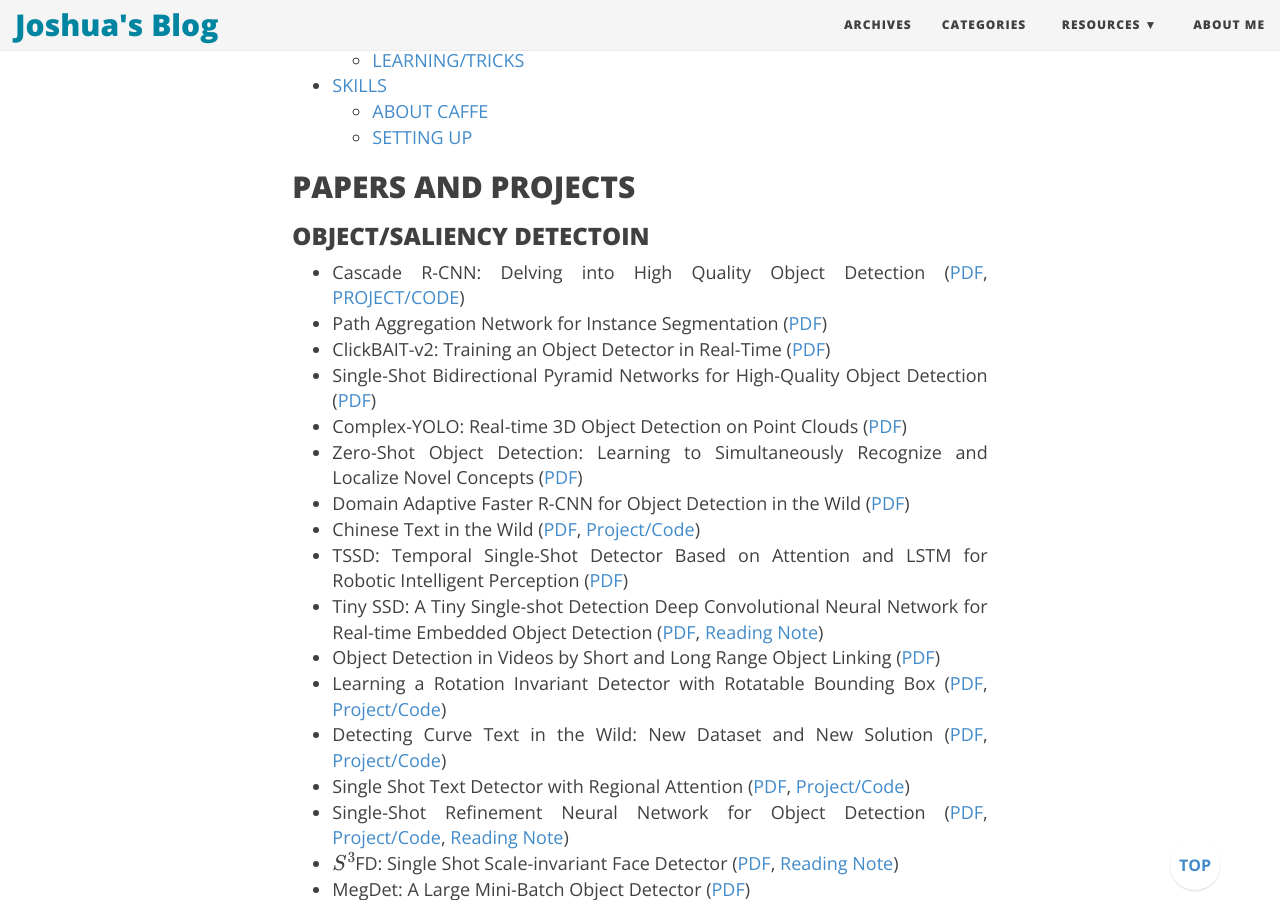
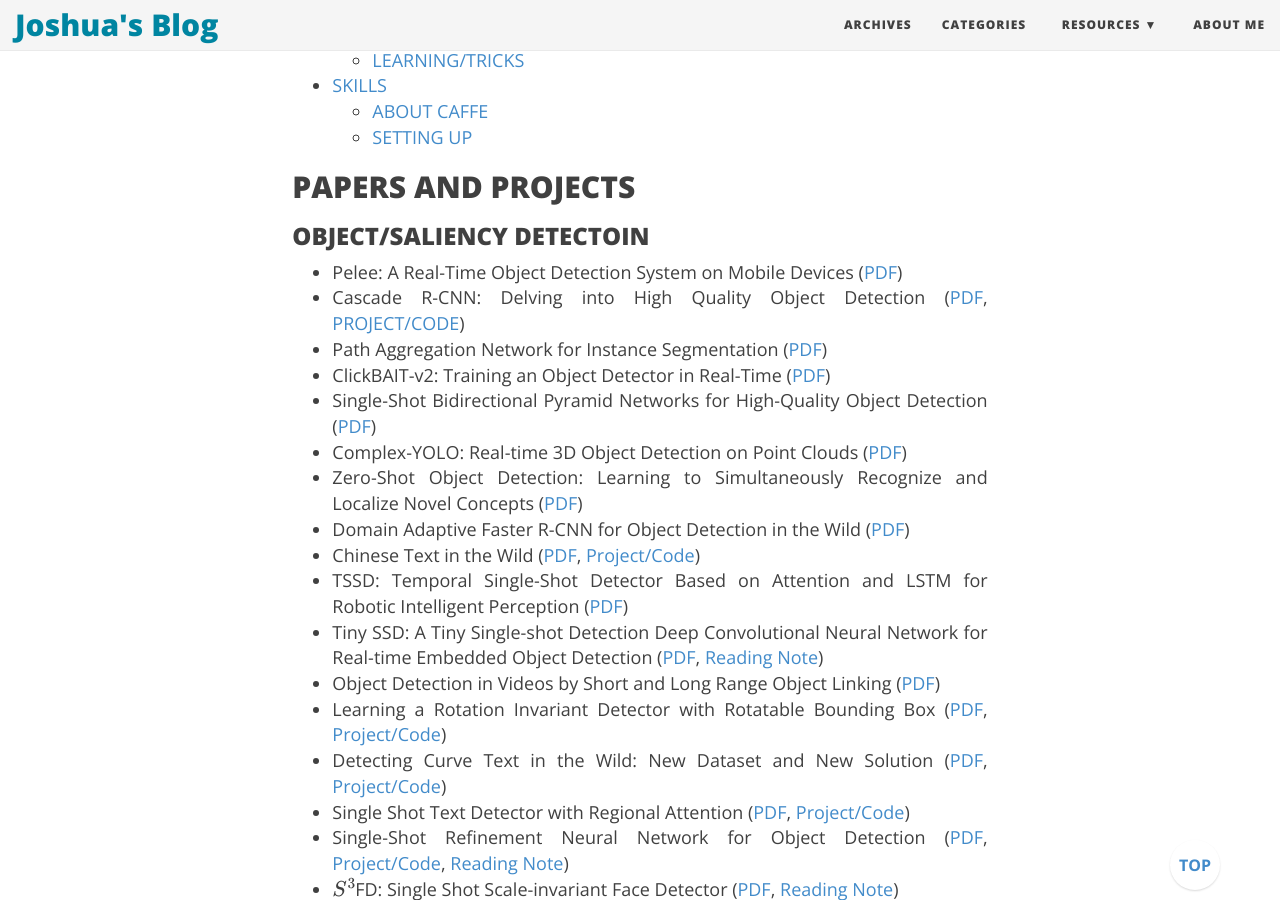
Before and after one commit to joshua19881228/joshua19881228.github.io, a Jekyll site: the page built from _posts/Computer_Vision/2016-08-25-my-jumble-of-computer-vision.md, in a window 1280 px wide and 900 px high, scrolled down 1118 px. Built offline with Jekyll 4.4.1, drawn with Linux system fonts in a browser that asks for light colours; nearby versions of some CDN libraries; formulas are drawn with MathJax 3; comment, search, counter and statistics services are not loaded.

Commit message:
update post

```diff
--- a/_posts/Computer_Vision/2016-08-25-my-jumble-of-computer-vision.md
+++ b/_posts/Computer_Vision/2016-08-25-my-jumble-of-computer-vision.md
@@ -15,6 +15,7 @@
 
 ### OBJECT/SALIENCY DETECTOIN
 
+* Pelee: A Real-Time Object Detection System on Mobile Devices ([PDF](https://arxiv.org/abs/1804.06882))
 * Cascade R-CNN: Delving into High Quality Object Detection ([PDF](https://arxiv.org/abs/1712.00726), [PROJECT/CODE](https://github.com/zhaoweicai/cascade-rcnn))
 * Path Aggregation Network for Instance Segmentation ([PDF](https://arxiv.org/abs/1803.01534))
 * ClickBAIT-v2: Training an Object Detector in Real-Time ([PDF](https://arxiv.org/abs/1803.10358))
```
